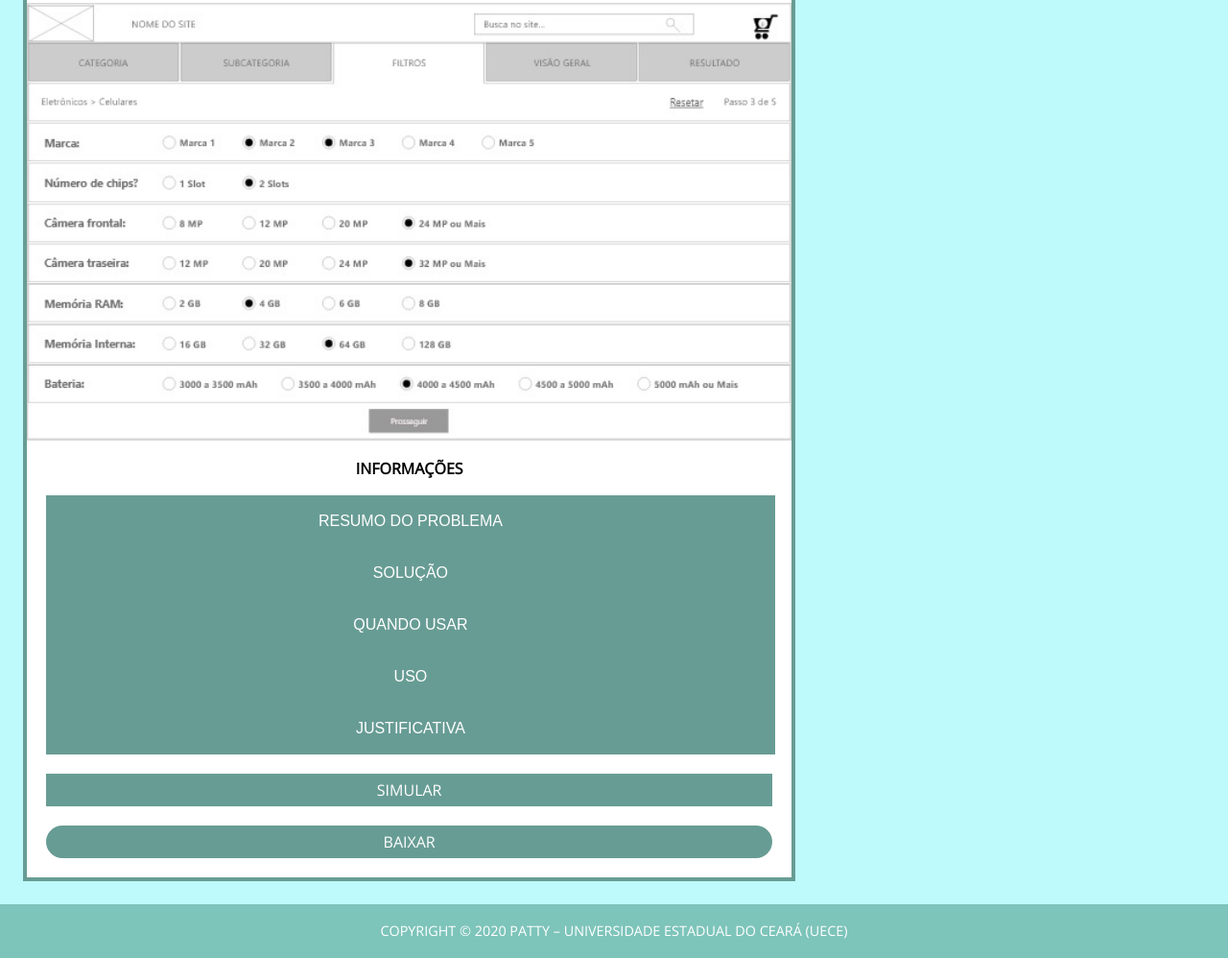
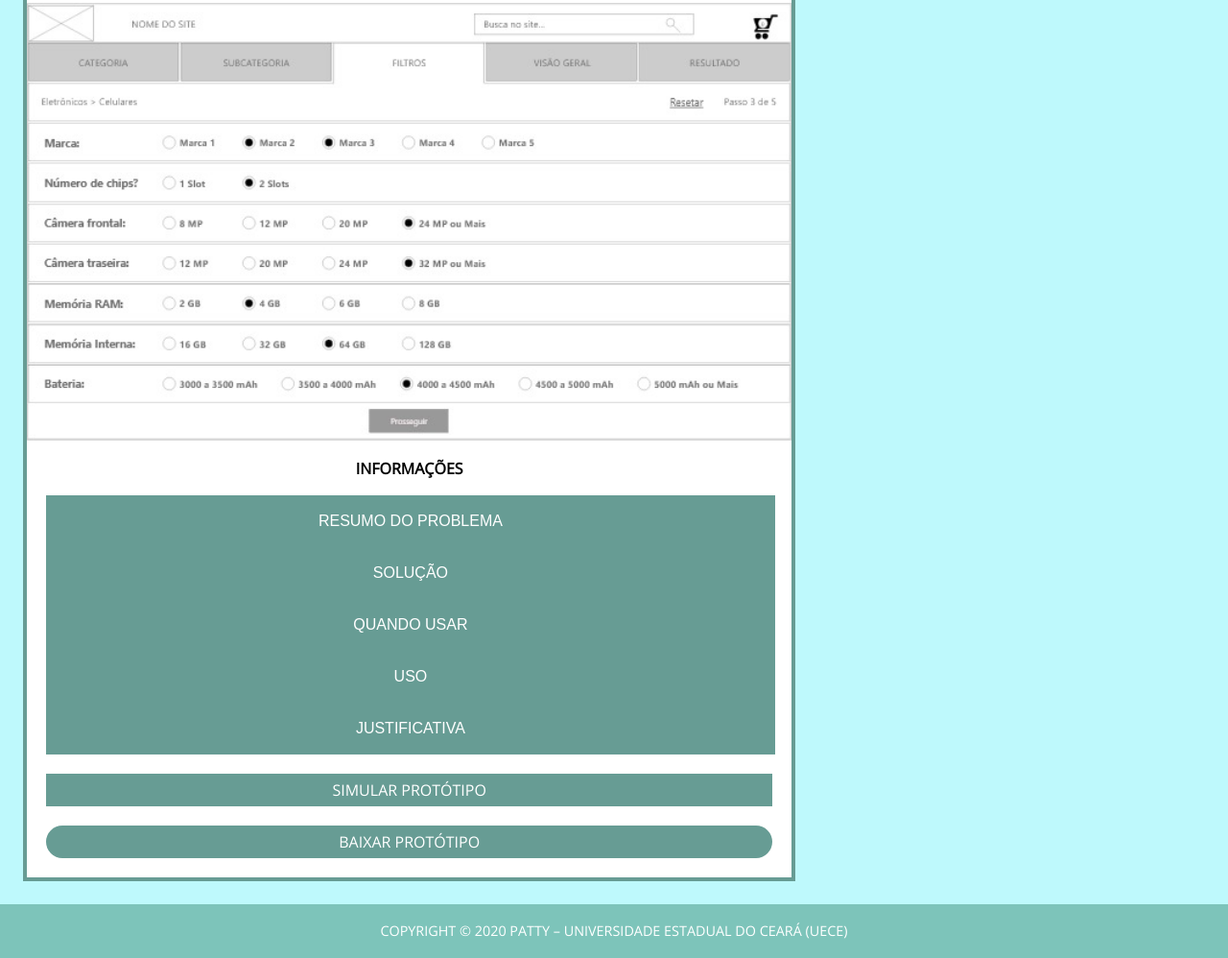
Before and after one commit to GitHuBreno/Patty, a plain HTML site: page padroes/consultor_de_produto.html in a window 1280 px wide. Shown: the part 331-1329 px from the top of the page at 96% size. Drawn offline with nearby package versions, Linux system fonts and the light colour scheme.

Commit message:
Update consultor_de_produto.html

```diff
--- a/padroes/consultor_de_produto.html
+++ b/padroes/consultor_de_produto.html
@@ -121,8 +121,8 @@
             </p>
           </div> -->
           </p>
-          <span class="publication"><a href="https://xd.adobe.com/view/1924afc0-116f-4ba2-6238-a67410beb5b8-6f15/" target="_blank" style="text-decoration:none">SIMULAR</a></span>
-          <a class="button" href="../xd/Consultor de produto.xd" style="text-decoration:none">BAIXAR</a>
+          <span class="publication"><a href="https://xd.adobe.com/view/1924afc0-116f-4ba2-6238-a67410beb5b8-6f15/" target="_blank" style="text-decoration:none">SIMULAR PROTÓTIPO</a></span>
+          <a class="button" href="../xd/Consultor de produto.xd" style="text-decoration:none">BAIXAR PROTÓTIPO</a>
           <script>
             var coll = document.getElementsByClassName("collapsible");
             var i;
```
